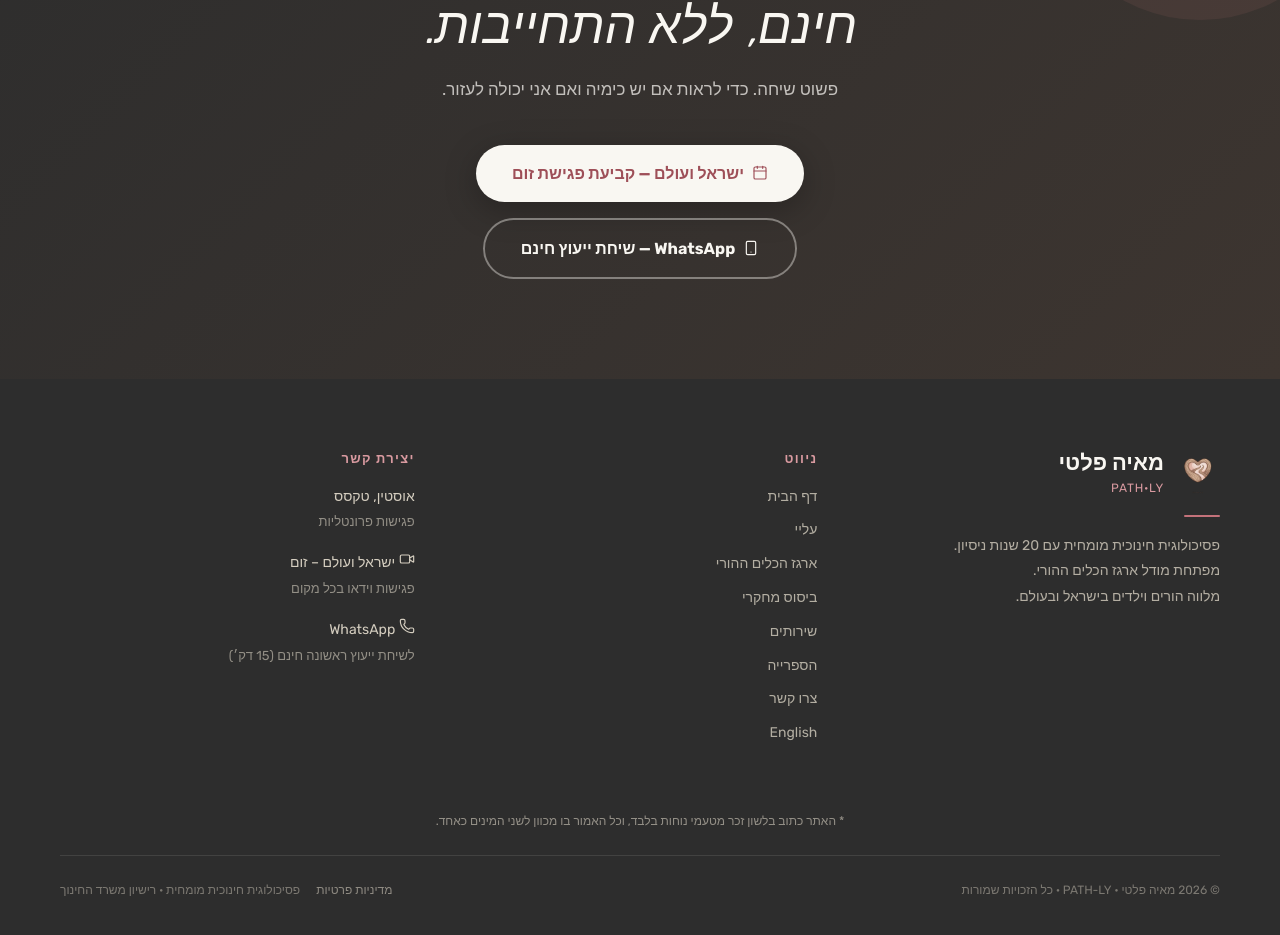
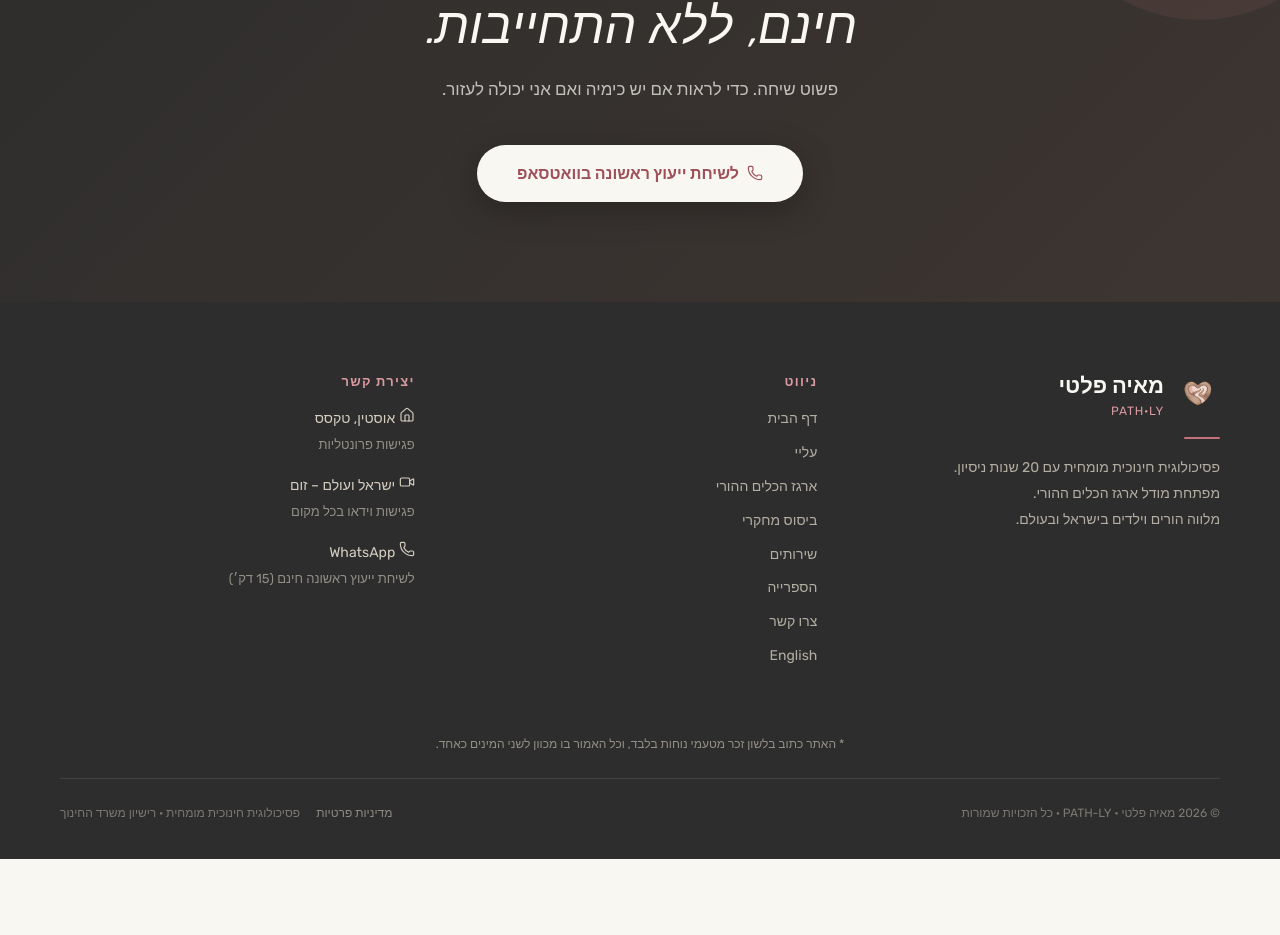
Before and after one commit to path-ly/path-ly, a Next.js app: page / in a window 1280 px wide. Shown: the part 4312-5247 px from the top of the page. After the commit the page ends 5171 px from the top, so only its background shows below. Built offline with nearby package versions, Linux system fonts and the light colour scheme.

Commit message:
Footer: make Zoom and WhatsApp contact items clickable links

```diff
--- a/app/page.tsx
+++ b/app/page.tsx
@@ -464,18 +464,11 @@ export default function Home() {
           <p style={{ fontSize:"17px", color:"rgba(249,247,242,0.72)", marginBottom:"40px", lineHeight:1.82, fontFamily:"var(--font-hebrew)" }}>
             פשוט שיחה. כדי לראות אם יש כימיה ואם אני יכולה לעזור.
           </p>
-          <div style={{ display:"flex", gap:"16px", justifyContent:"center", flexWrap:"wrap" }}>
-            <a href="https://calendly.com/maya_palty/50min" target="_blank" rel="noopener noreferrer" style={{ display:"inline-flex", alignItems:"center", gap:"8px", background:"#F9F7F2", color:"var(--terra-dark)", padding:"15px 36px", borderRadius:"var(--radius-pill)", fontFamily:"var(--font-hebrew)", fontWeight:700, fontSize:"16px", textDecoration:"none", boxShadow:"0 8px 32px rgba(0,0,0,0.25)", transition:"all 250ms ease" }}
-              onMouseEnter={e => { (e.currentTarget as HTMLElement).style.background="var(--terra-faint)"; (e.currentTarget as HTMLElement).style.transform="translateY(-2px)"; }}
-              onMouseLeave={e => { (e.currentTarget as HTMLElement).style.background="#F9F7F2"; (e.currentTarget as HTMLElement).style.transform="translateY(0)"; }}>
-              <SiteIcon name="calendar" size={16} /> ישראל ועולם — קביעת פגישת זום
-            </a>
-            <a href="https://wa.me/972523930681?text=%D7%A9%D7%9C%D7%95%D7%9D%20%D7%9E%D7%90%D7%99%D7%94%2C%20%D7%90%D7%A9%D7%9E%D7%97%20%D7%9C%D7%A9%D7%9E%D7%95%D7%A2%20%D7%A2%D7%9C%20%D7%99%D7%99%D7%A2%D7%95%D7%A5%20%D7%A8%D7%90%D7%A9%D7%95%D7%A0%D7%99" target="_blank" rel="noopener noreferrer" style={{ display:"inline-flex", alignItems:"center", gap:"8px", background:"transparent", color:"#F9F7F2", padding:"15px 36px", borderRadius:"var(--radius-pill)", fontFamily:"var(--font-hebrew)", fontWeight:700, fontSize:"16px", textDecoration:"none", border:"2px solid rgba(249,247,242,0.4)", transition:"all 250ms ease" }}
-              onMouseEnter={e => { (e.currentTarget as HTMLElement).style.borderColor="rgba(249,247,242,0.8)"; (e.currentTarget as HTMLElement).style.transform="translateY(-2px)"; }}
-              onMouseLeave={e => { (e.currentTarget as HTMLElement).style.borderColor="rgba(249,247,242,0.4)"; (e.currentTarget as HTMLElement).style.transform="translateY(0)"; }}>
-              <SiteIcon name="smartphone" size={16} /> WhatsApp — שיחת ייעוץ חינם
-            </a>
-          </div>
+          <a href="https://wa.me/972523930681?text=%D7%A9%D7%9C%D7%95%D7%9D%20%D7%9E%D7%90%D7%99%D7%94%2C%20%D7%90%D7%A9%D7%9E%D7%97%20%D7%9C%D7%A9%D7%9E%D7%95%D7%A2%20%D7%A2%D7%9C%20%D7%99%D7%99%D7%A2%D7%95%D7%A5%20%D7%A8%D7%90%D7%A9%D7%95%D7%A0%D7%99" target="_blank" rel="noopener noreferrer" style={{ display:"inline-flex", alignItems:"center", gap:"8px", background:"#F9F7F2", color:"var(--terra-dark)", padding:"15px 40px", borderRadius:"var(--radius-pill)", fontFamily:"var(--font-hebrew)", fontWeight:700, fontSize:"16px", textDecoration:"none", boxShadow:"0 8px 32px rgba(0,0,0,0.25)", transition:"all 250ms ease" }}
+            onMouseEnter={e => { (e.currentTarget as HTMLElement).style.background="var(--terra-faint)"; (e.currentTarget as HTMLElement).style.transform="translateY(-2px)"; }}
+            onMouseLeave={e => { (e.currentTarget as HTMLElement).style.background="#F9F7F2"; (e.currentTarget as HTMLElement).style.transform="translateY(0)"; }}>
+            <SiteIcon name="phone" size={16} /> לשיחת ייעוץ ראשונה בוואטסאפ
+          </a>
         </div>
       </section>
     </>
--- a/components/Footer.tsx
+++ b/components/Footer.tsx
@@ -50,16 +50,22 @@ export default function Footer() {
           {/* Contact */}
           <div>
             <h4 style={{ fontFamily: "var(--font-hebrew)", fontSize: "13px", fontWeight: 700, color: "var(--terra-light)", letterSpacing: "0.1em", textTransform: "uppercase", marginBottom: "18px" }}>יצירת קשר</h4>
-            {[
-              { flag: "US", country: "אוסטין, טקסס", detail: "פגישות פרונטליות" },
-              { flag: "video", country: "ישראל ועולם – זום", detail: "פגישות וידאו בכל מקום" },
-              { flag: "phone", country: "WhatsApp", detail: "לשיחת ייעוץ ראשונה חינם (15 דק׳)" },
-            ].map(({ flag, country, detail }) => (
-              <div key={country} style={{ marginBottom: "18px" }}>
-                <p style={{ fontSize: "14px", color: "rgba(232,224,208,0.9)", marginBottom: "3px", fontFamily: "var(--font-hebrew)" }}><SiteIcon name={flag} size={16} /> {country}</p>
-                <p style={{ fontSize: "13px", color: "rgba(232,224,208,0.55)", fontFamily: "var(--font-hebrew)" }}>{detail}</p>
-              </div>
-            ))}
+            <div style={{ marginBottom: "18px" }}>
+              <p style={{ fontSize: "14px", color: "rgba(232,224,208,0.9)", marginBottom: "3px", fontFamily: "var(--font-hebrew)" }}><SiteIcon name="house" size={16} /> אוסטין, טקסס</p>
+              <p style={{ fontSize: "13px", color: "rgba(232,224,208,0.55)", fontFamily: "var(--font-hebrew)" }}>פגישות פרונטליות</p>
+            </div>
+            <a href="https://calendly.com/maya_palty/50min" target="_blank" rel="noopener noreferrer" style={{ display: "block", marginBottom: "18px", textDecoration: "none", transition: "opacity 180ms ease" }}
+              onMouseEnter={e => (e.currentTarget as HTMLElement).style.opacity = "0.8"}
+              onMouseLeave={e => (e.currentTarget as HTMLElement).style.opacity = "1"}>
+              <p style={{ fontSize: "14px", color: "rgba(232,224,208,0.9)", marginBottom: "3px", fontFamily: "var(--font-hebrew)" }}><SiteIcon name="video" size={16} /> ישראל ועולם – זום</p>
+              <p style={{ fontSize: "13px", color: "rgba(232,224,208,0.55)", fontFamily: "var(--font-hebrew)", margin: 0 }}>פגישות וידאו בכל מקום</p>
+            </a>
+            <a href="https://wa.me/972523930681?text=%D7%A9%D7%9C%D7%95%D7%9D%20%D7%9E%D7%90%D7%99%D7%94%2C%20%D7%90%D7%A9%D7%9E%D7%97%20%D7%9C%D7%A9%D7%9E%D7%95%D7%A2%20%D7%A2%D7%9C%20%D7%99%D7%99%D7%A2%D7%95%D7%A5%20%D7%A8%D7%90%D7%A9%D7%95%D7%A0%D7%99" target="_blank" rel="noopener noreferrer" style={{ display: "block", marginBottom: "18px", textDecoration: "none", transition: "opacity 180ms ease" }}
+              onMouseEnter={e => (e.currentTarget as HTMLElement).style.opacity = "0.8"}
+              onMouseLeave={e => (e.currentTarget as HTMLElement).style.opacity = "1"}>
+              <p style={{ fontSize: "14px", color: "rgba(232,224,208,0.9)", marginBottom: "3px", fontFamily: "var(--font-hebrew)" }}><SiteIcon name="phone" size={16} /> WhatsApp</p>
+              <p style={{ fontSize: "13px", color: "rgba(232,224,208,0.55)", fontFamily: "var(--font-hebrew)", margin: 0 }}>לשיחת ייעוץ ראשונה חינם (15 דק׳)</p>
+            </a>
           </div>
         </div>
 
```
